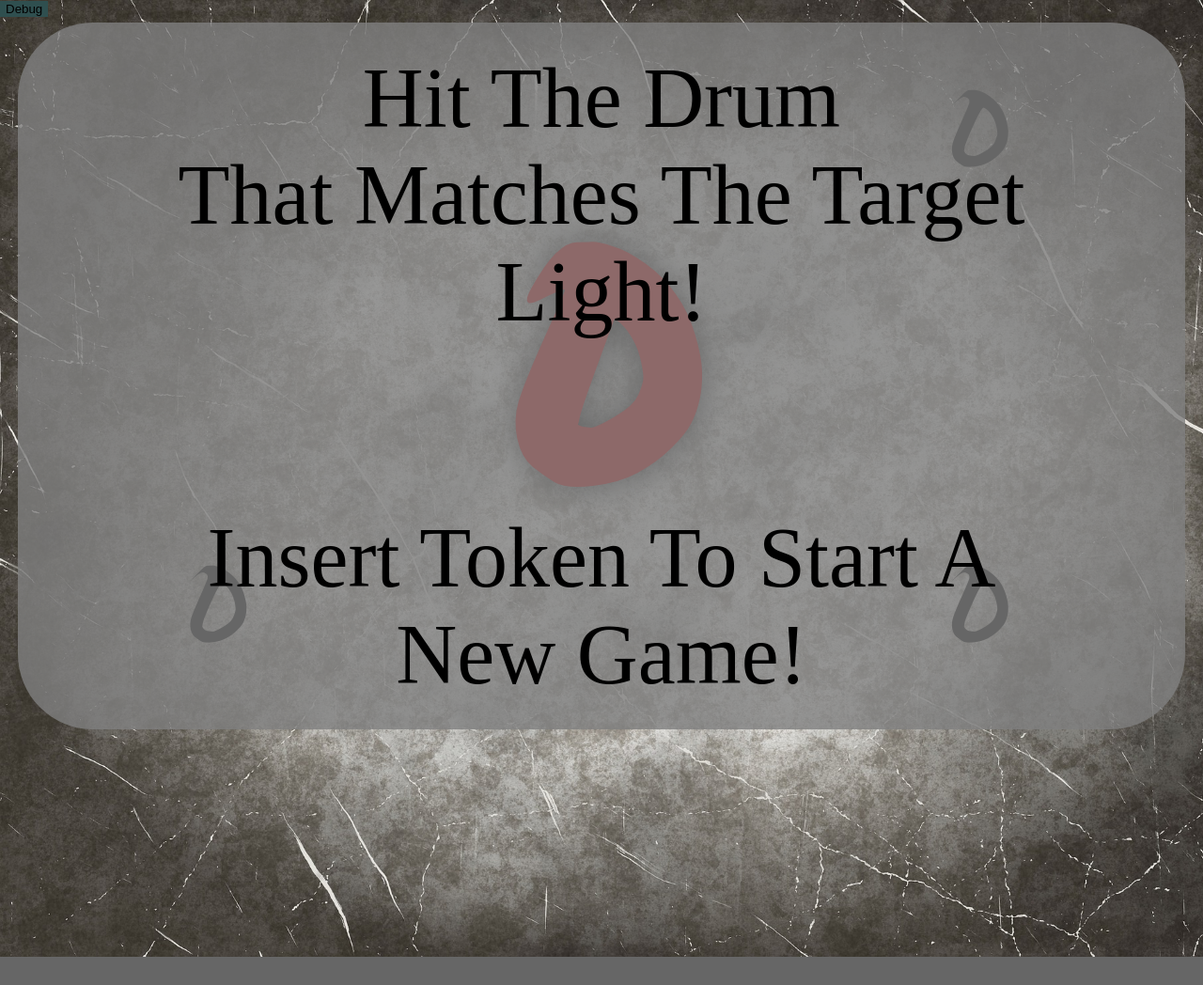
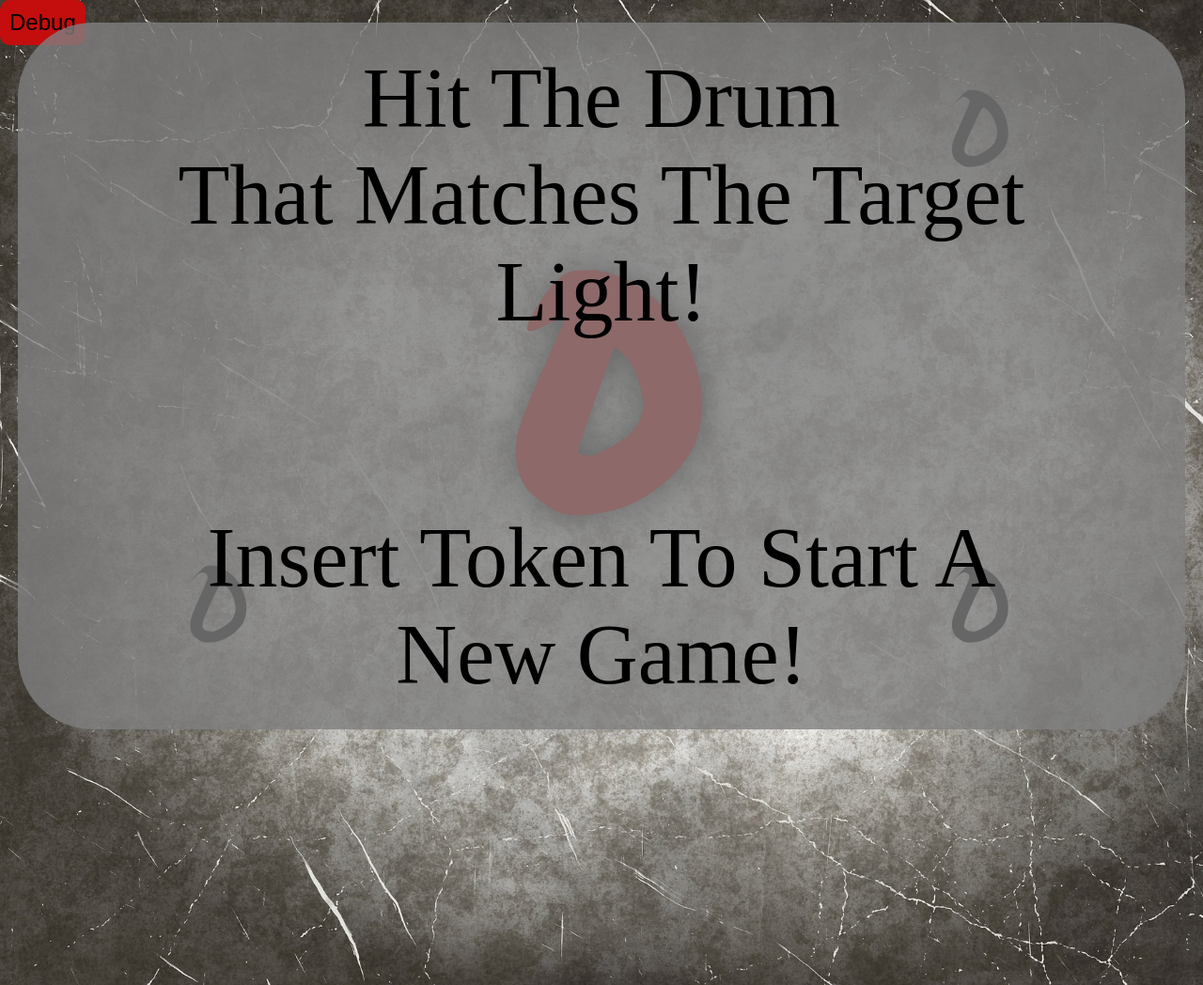
Before and after one commit to Elsiedragon1/raspberry_pi_master_module, a website: page node/html/index.html in a window 1280 px wide. Shown: the whole page at 94% size. Before the commit the page ends 1018 px from the top, so only its background shows below. Drawn offline with Linux system fonts and the light colour scheme; no server answers; a web font is replaced by a local one.

Commit message:
Made the debug button bigger and more obvious

```diff
--- a/node/html/style.css
+++ b/node/html/style.css
@@ -128,7 +128,10 @@ body {
 }
 #showDialog {
     border: 0px;
-    background: darkslategray;
+    background: #c40d0d;
+    padding: 10px;
+    font-size:24px;
+    border-radius: 10px;
 }
 .message {
     font-family: "snake";
```
